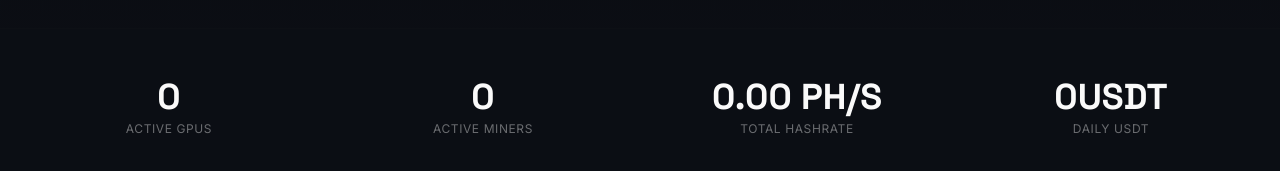
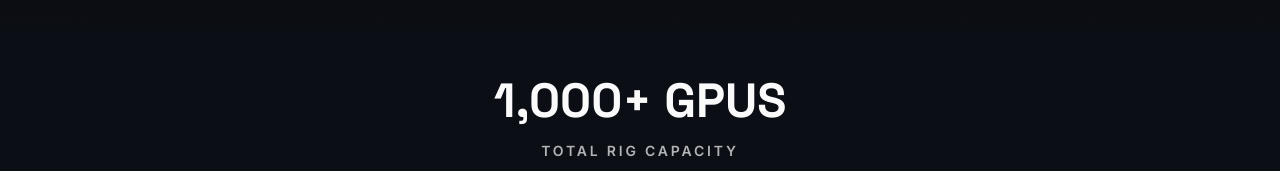
Before and after one commit to variablevar/supreme-broccoli, a Next.js app in the folder apps/platform/: page / in a window 1280 px wide. Shown: the part 772-943 px from the top of the page. Built offline with nearby package versions, Linux system fonts and the light colour scheme; no server answers.

Commit message:
refactor(marketing): simplify rig capacity ticker

```diff
--- a/apps/platform/components/marketing/stats/LiveStatsTicker.tsx
+++ b/apps/platform/components/marketing/stats/LiveStatsTicker.tsx
@@ -1,35 +1,22 @@
 'use client';
-import { useGpuStats } from '@/hooks/useGpuStats';
 import { CountUpNumber } from '@/components/shared/CountUpNumber';
 
 export function LiveStatsTicker() {
-  const stats = useGpuStats();
-
-  const items = [
-    { label: 'Active GPUs', value: stats.totalGpus, prefix: '', suffix: '' },
-    { label: 'Active Miners', value: stats.activeMiners, prefix: '', suffix: '' },
-    { label: 'Total Hashrate', value: stats.totalHashrate, prefix: '', suffix: ' PH/s', decimals: 2 },
-    { label: 'Daily USDT', value: stats.dailyRewards, prefix: '', suffix: ' USDT', decimals: 0 },
-  ];
-
   return (
     <section id="stats" className="relative py-12 border-y border-border/10 overflow-hidden">
       <div className="max-w-7xl mx-auto px-6">
-        <div className="grid grid-cols-2 md:grid-cols-4 gap-6">
-          {items.map((item) => (
-            <div key={item.label} className="text-center">
-              <div className="text-3xl md:text-4xl font-bold font-space text-foreground mb-1">
-                <CountUpNumber
-                  end={item.value}
-                  prefix={item.prefix}
-                  suffix={item.suffix}
-                  decimals={item.decimals}
-                  duration={2}
-                />
-              </div>
-              <div className="text-xs text-foreground/40 uppercase tracking-wider">{item.label}</div>
-            </div>
-          ))}
+        <div className="flex flex-col items-center gap-4 text-center">
+          <div className="font-space text-4xl font-bold text-foreground md:text-5xl">
+            <CountUpNumber end={1000} suffix="+ GPUs" duration={2} />
+          </div>
+          <div>
+            <p className="text-sm font-semibold uppercase tracking-[0.2em] text-foreground/70">
+              Total rig capacity
+            </p>
+            <p className="mt-2 max-w-3xl text-xs uppercase leading-6 tracking-wider text-foreground/40 md:text-sm">
+              RTX 5090 · RTX 5080 · RTX 4090 · RTX 4080 Super · RTX 4080 · RTX 3090 · Mixed infrastructure
+            </p>
+          </div>
         </div>
       </div>
     </section>
--- a/apps/platform/hooks/useGpuStats.ts
+++ /dev/null
@@ -1,46 +0,0 @@
-'use client';
-import { useEffect, useState } from 'react';
-
-interface GpuStats {
-  totalGpus: number;
-  activeMiners: number;
-  totalHashrate: number;
-  dailyRewards: number;
-}
-
-const ZERO: GpuStats = { totalGpus: 0, activeMiners: 0, totalHashrate: 0, dailyRewards: 0 };
-
-export function useGpuStats(pollInterval = 30000) {
-  const [stats, setStats] = useState<GpuStats>(ZERO);
-
-  useEffect(() => {
-    let mounted = true;
-
-    async function load() {
-      try {
-        const res = await fetch('/api/fleet');
-        if (!res.ok) return;
-        const row = await res.json();
-        if (mounted && row) {
-          setStats({
-            totalGpus: Number(row.total_gpus) || 0,
-            activeMiners: Number(row.active_miners) || 0,
-            totalHashrate: Number(row.total_hashrate) || 0,
-            dailyRewards: Number(row.daily_rewards) || 0,
-          });
-        }
-      } catch {
-        // keep last known values on transient failures
-      }
-    }
-
-    load();
-    const interval = setInterval(load, pollInterval);
-    return () => {
-      mounted = false;
-      clearInterval(interval);
-    };
-  }, [pollInterval]);
-
-  return stats;
-}
```
